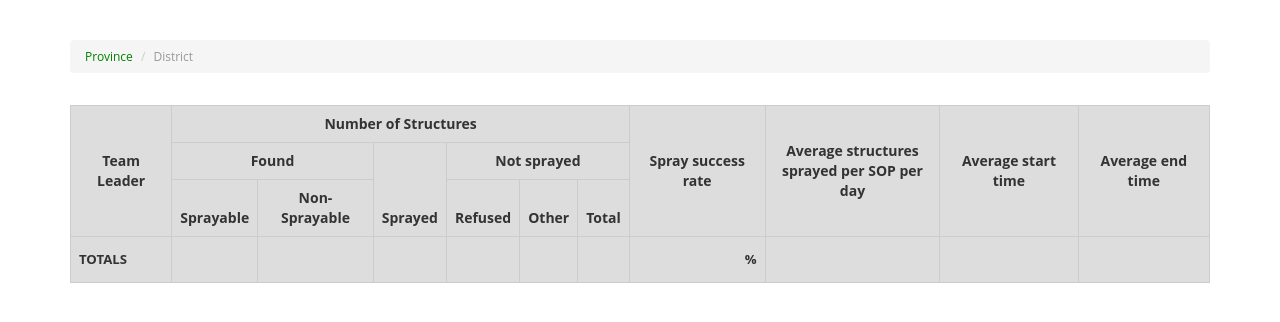
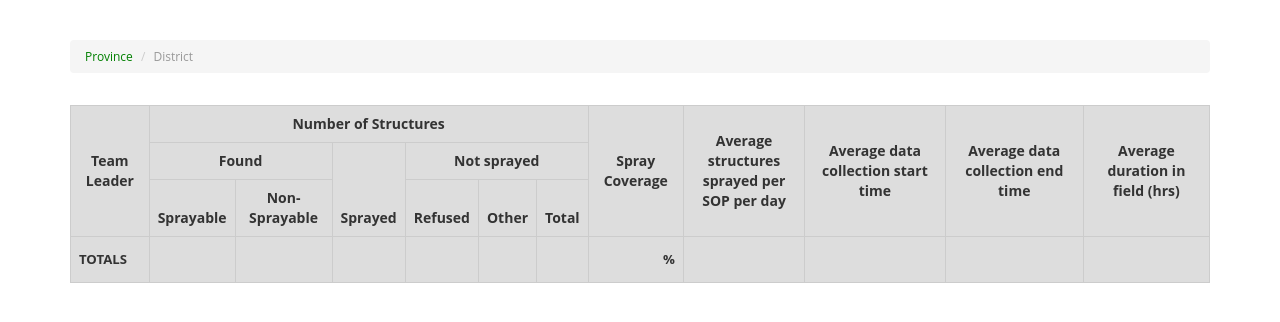
Before and after one commit to onaio/mspray, a Django app: template mspray/apps/main/templates/team-leaders.html in a window 1280 px wide. Shown: the part 52-374 px from the top of the page. Run offline with Django 3.2, Linux system fonts and the light colour scheme; the template is opened without the code that fills it, so the values that code supplies are empty; some libraries are stand-ins or nearby versions.

Commit message:
district changes

```diff
--- a/mspray/apps/main/templates/team-leaders.html
+++ b/mspray/apps/main/templates/team-leaders.html
@@ -18,10 +18,11 @@
                             <tr>
                                 <th rowspan="3">Team Leader</th>
                                 <th colspan="6">Number of Structures</th>
-                                <th rowspan="3">Spray success rate</th>
+                                <th rowspan="3">Spray Coverage</th>
                                 <th rowspan="3">Average structures <br />sprayed per SOP per day</th>
-                                <th rowspan="3">Average start time</th>
-                                <th rowspan="3">Average end time</th>
+                                <th rowspan="3">Average data collection start time</th>
+                                <th rowspan="3">Average data collection end time</th>
+                                <th rowspan="3">Average duration in field (hrs)</th>
                             </tr>
                             <tr>
                                 <th colspan="2">Found</th>
@@ -52,6 +53,7 @@
                                     </td>
                                     <td class='numbers {{ row.avg_start_time|avg_start_time_color }}'>{{ row.avg_start_time|format_avg_time }}</td>
                                     <td class='numbers {{ row.avg_end_time|avg_end_time_color }}'>{{ row.avg_end_time|format_avg_time }}</td>
+                                    <td class='numbers'>{% avg_time_interval row.avg_end_time row.avg_start_time %}</td>
                                 </tr>
                             {% endfor %}
                         </tbody>
@@ -70,6 +72,7 @@
                                 </td>
                                 <td class='numbers {{ totals.avg_start_time|avg_start_time_color }}'>{{ totals.avg_start_time|format_avg_time }}</td>
                                 <td class='numbers {{ totals.avg_end_time|avg_end_time_color }}'>{{ totals.avg_end_time|format_avg_time }}</td>
+                                <td class='numbers'>{% avg_time_interval totals.avg_end_time totals.avg_start_time %}</td>
                             </tr>
                         </tfoot>
                     </table>
```
